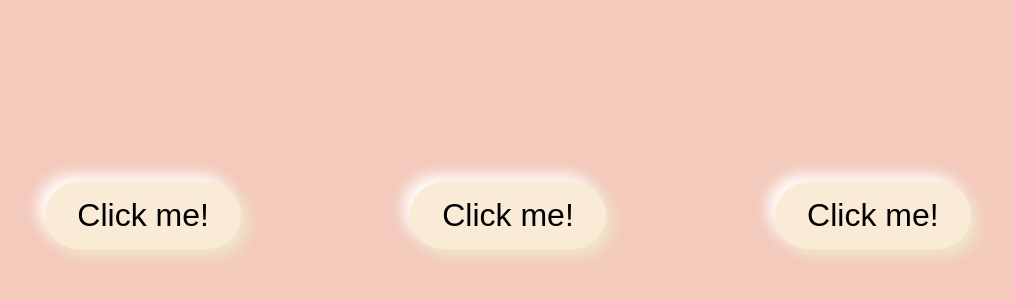
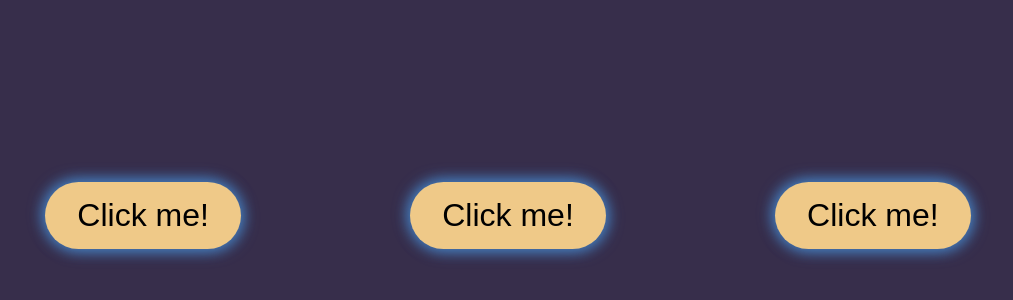
Before and after one commit to veexyy/buttons-game, a plain HTML site: page index.html in a window 1280 px wide. Shown: the part 102-402 px from the top of the page, without its empty margins (132-1145 px from the left). Drawn offline with Linux system fonts and the light colour scheme.

Commit message:
remake light behind buttons

```diff
--- a/style.css
+++ b/style.css
@@ -1,14 +1,14 @@
 body{
     font-family: 'Roboto Mono', monospace;
-    background-color: rgb(243, 202, 188);
+    background-color: #372e4b;
 }
 button{
     cursor: pointer;
     border-radius: 53px;
     background: #f3c9f0;
-    box-shadow:  7px 7px 15px #f0e7ca,
-                -7px -7px 15px #ffffff;
-    background-color: antiquewhite;
+    box-shadow:  2px 2px 15px #457dbd,
+                -2px -2px 15px #457dbd;
+    background-color: #efc988;
     padding: 15px 32px;
     text-align: center;
     font-size: 32px;
@@ -18,7 +18,8 @@ button{
 
 button:hover{
     transform: scale(110%);
-    animation-duration: 0.5s;
+    transition-duration: 0.5s;
+
 }
 .buttons{
     display: flex;
```
Also changed, not shown: polygon-scatter-haikei.svg (deleted).
